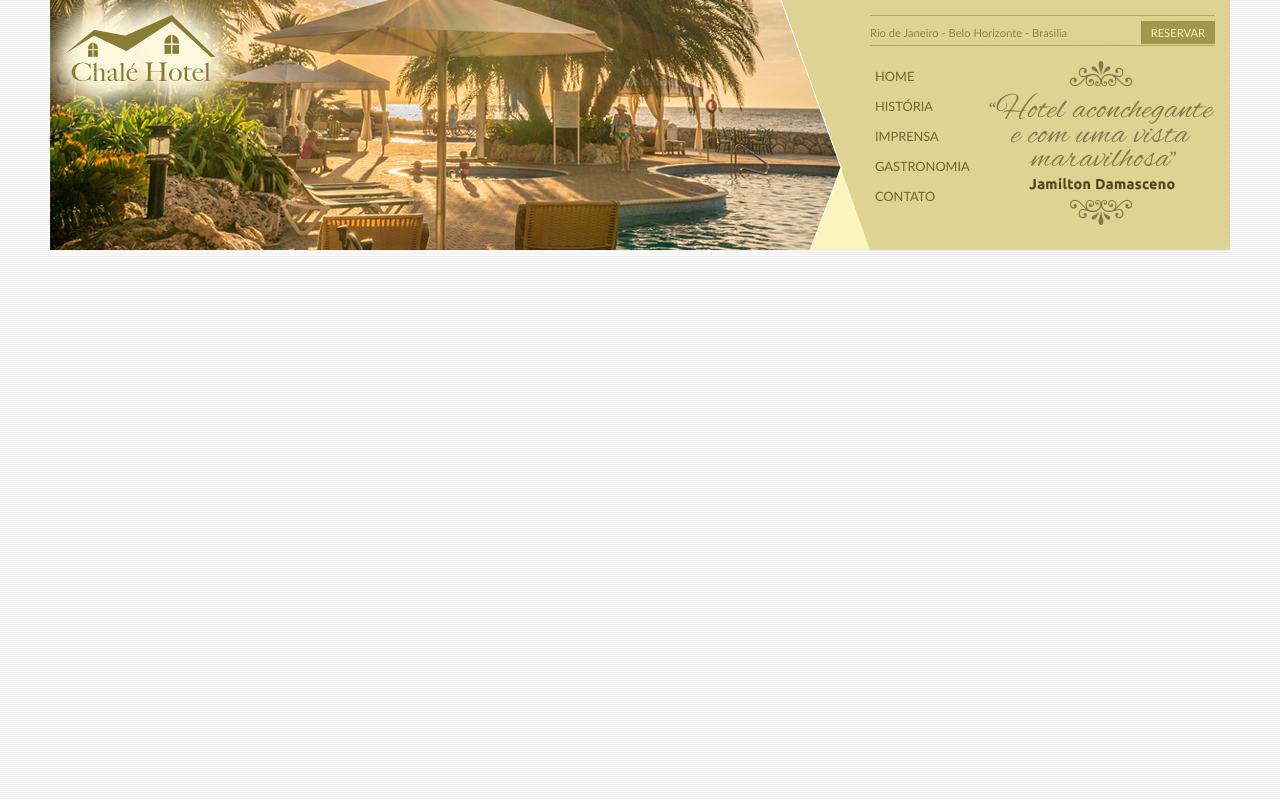
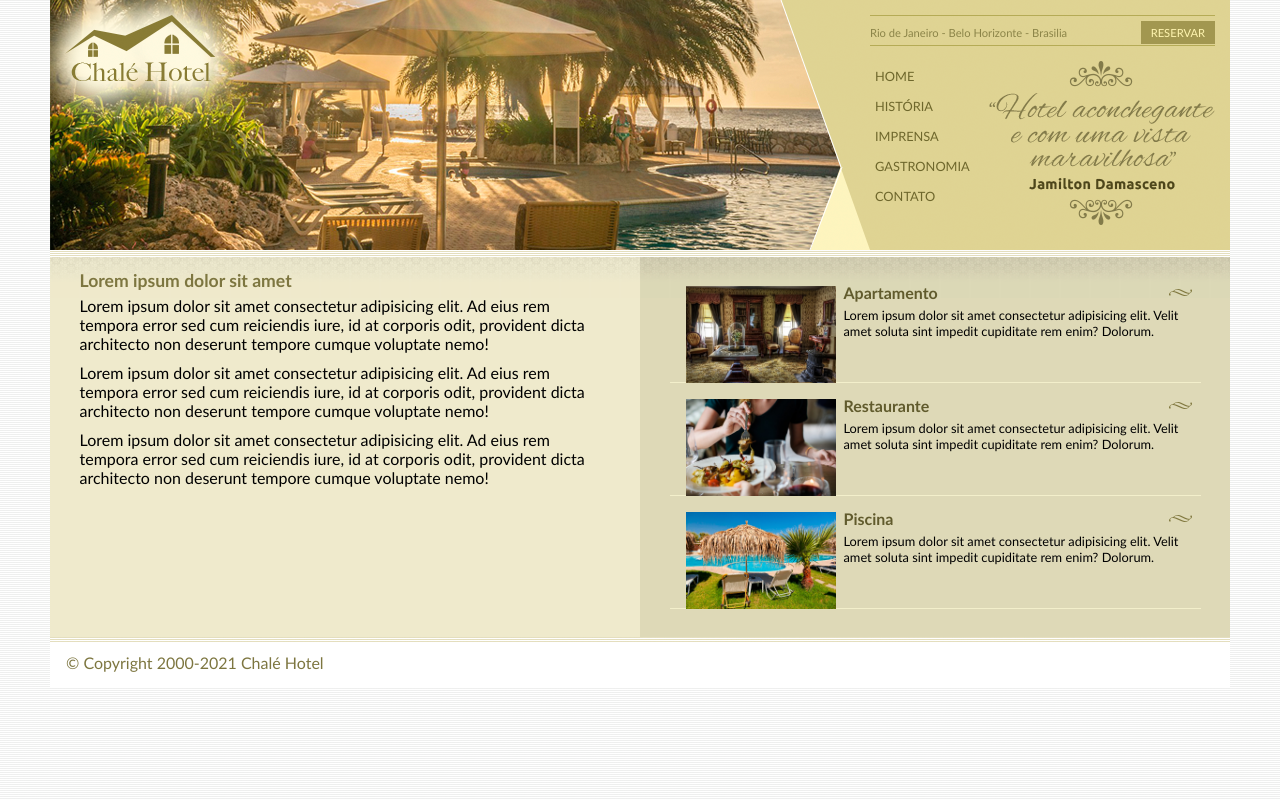
Before and after one commit to EltonFrota/Chale-Hotel, a plain HTML site: page index.html in a window 1280 px wide. Drawn offline with Linux system fonts and the light colour scheme.

Commit message:
Fim do Projeto Chale Hotel

```diff
--- a/css/style.css
+++ b/css/style.css
@@ -10,7 +10,7 @@ body {
 }
 
 #container {
-    background: #ede9cc;
+    background: #ede9cc url('../imagens/bg-container.png') top center repeat-y;
     margin: 0 auto;
     min-width: 740px;
     max-width: 1180px;
@@ -108,3 +108,76 @@ ul#navegacao a:hover {
     height: 164px;
     float: right;
 }
+
+/*AREA DE CONTEUDOS
+**********************/
+
+#area-principal {
+    float: left;
+    width: 50%;
+    background: url(../imagens/bg-area-principal.png) top left repeat-x;
+    padding: 15px 0px;
+}
+
+#area-lateral {
+    float: right;
+    width: 50%;
+    background: url(../imagens/bg-area-lateral.png) top left repeat-x;
+    padding: 20px 0;
+}
+
+.conteudo {
+    margin: 0 auto;
+    width: 90%;
+}
+
+#rodape {
+    clear: both;
+    padding: 16px;
+    background: #fff url('../imagens/bg-rodape.png') repeat-x top;
+    color: #7d7640;
+}
+
+/*FORMATAÇAO DE TEXTOS
+***********************/
+h2 {
+    font-size: 1.1em;
+    padding: 5px 0px;
+    color: #7d7640;
+}
+
+p {
+    font-size: 1em;
+    margin-bottom: 10px;
+}
+
+/*FORMATAÇAO DE TEXTOS DA LATERAL
+*********************************/
+
+#beneficios li {
+    padding: 8px;
+    border-bottom: 1px solid #f3efcb;
+    height: 6em;
+}
+
+#beneficios li a img {
+    float: left;
+    margin: 8px;
+}
+
+#beneficios li a p {
+    color: #000;
+    font-size: 0.8em;
+}
+
+#beneficios li a h3 {
+    font-size: 1em;
+    color: #615b2d;
+    padding: 5px 0px;
+    background: url(../imagens/ornamento.png) no-repeat center right;
+}
+
+#beneficios li:hover {
+    background: #f6f3d6;
+    cursor: pointer;
+}
--- a/index.html
+++ b/index.html
@@ -41,10 +41,53 @@
             </div><!--Fim Area Menu-->
         </div><!--Fim do Topo-->
 
-        <!--
-        <div id="conteudo"></div>
-        <div id="rodape"></div>
-        -->
+        <div id="area-principal">
+            <div class="conteudo">
+                <h2>Lorem ipsum dolor sit amet</h2>
+
+                <p>Lorem ipsum dolor sit amet consectetur adipisicing elit. Ad eius rem tempora error sed cum reiciendis iure, id at corporis odit, provident dicta architecto non deserunt tempore cumque voluptate nemo!</p>
+
+                <p>Lorem ipsum dolor sit amet consectetur adipisicing elit. Ad eius rem tempora error sed cum reiciendis iure, id at corporis odit, provident dicta architecto non deserunt tempore cumque voluptate nemo!</p>
+
+                <p>Lorem ipsum dolor sit amet consectetur adipisicing elit. Ad eius rem tempora error sed cum reiciendis iure, id at corporis odit, provident dicta architecto non deserunt tempore cumque voluptate nemo!</p>
+
+            </div>
+        </div>
+        <div id="area-lateral">
+            <div class="conteudo">
+                <ul id="beneficios">
+                    <li>
+                        <a href="">
+                            <img src="imagens/apartamento.jpg" alt="apartamento" width="150">
+                            <h3>Apartamento </h3>
+                            <p>Lorem ipsum dolor sit amet consectetur adipisicing elit. Velit amet soluta sint impedit cupiditate rem enim? Dolorum. </p>
+                        </a>
+                    </li>
+                    <li>
+                        <a href="">
+                            <img src="imagens/restaurante.jpg" alt="restaurante" width="150">
+                            <h3>Restaurante </h3>
+                            <p>Lorem ipsum dolor sit amet consectetur adipisicing elit. Velit amet soluta sint impedit cupiditate rem enim? Dolorum. </p>
+                        </a>
+                    </li>
+                    <li>
+                        <a href="">
+                            <img src="imagens/piscina.jpg" alt="piscina" width="150">
+                            <h3>Piscina</h3>
+                            <p>Lorem ipsum dolor sit amet consectetur adipisicing elit. Velit amet soluta sint impedit cupiditate rem enim? Dolorum. </p>
+                        </a>
+                    </li>
+                </ul>
+
+
+            </div>
+        </div>
+
+        <div id="rodape">
+            <span>
+                &copy; Copyright 2000-2021 Chalé Hotel
+            </span>
+        </div>
 
     </div><!--Fim do Container-->
 </body>
```
